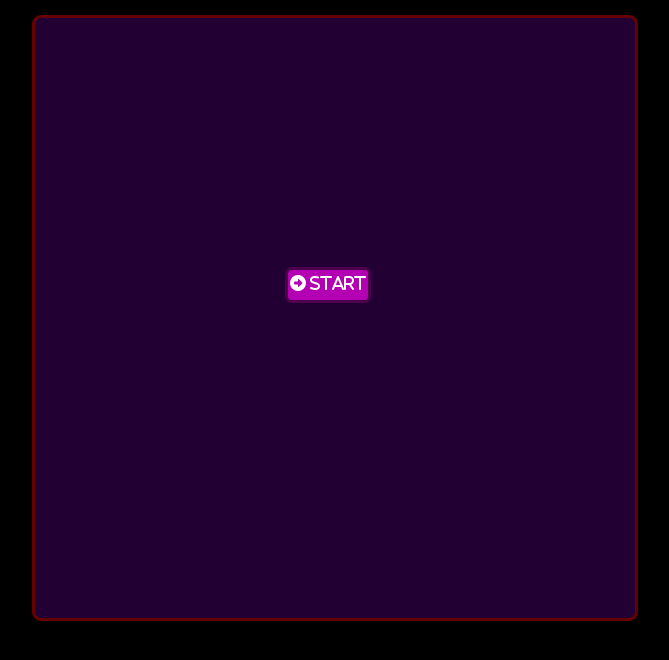
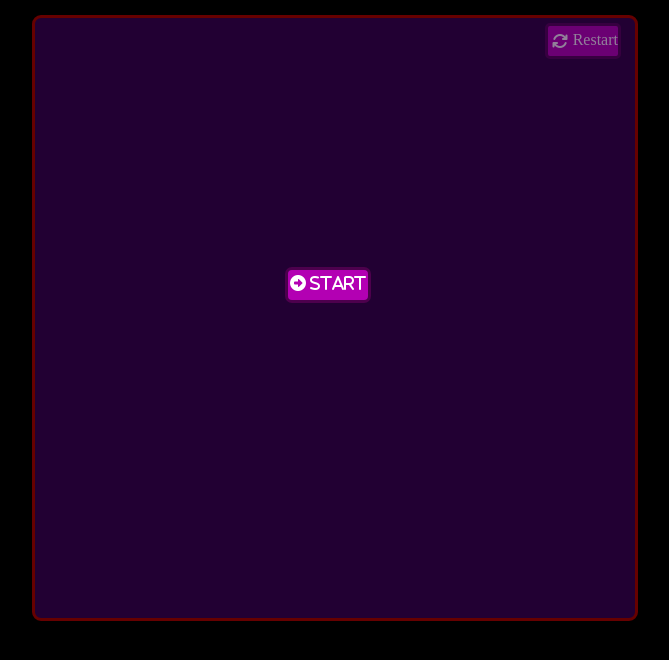
Before and after one commit to kaazuk1987/jots, a plain HTML site: page index.html in a window 1280 px wide. Shown: the whole page, without its empty margins (368-1037 px from the left). Drawn offline with nearby package versions, Linux system fonts and the light colour scheme.

Commit message:
restart sam przycisk

```diff
--- a/index.html
+++ b/index.html
@@ -21,6 +21,7 @@
     		<div id=pkt> </div>
  			<div class= "butstart" ><i class="fas fa-arrow-alt-circle-right"> START</i>
  			</div>
+ 			<div id="reload"><i class="fas fa-sync"></i><span>Restart</span></div>
 
     		<div id="cel"></div>
     		<div id="prbarbor"></div>
--- a/style.css
+++ b/style.css
@@ -33,18 +33,64 @@ h1{
 	margin-top: 5px;
 	color:#ffffff;
 
+
 }
 .butstart>i:hover{
 		color:#ff0000;
 		transition: color 1s;
+
 }
 .butstart:hover{
 
 	width:100px;
+	background-color: #ff00dd;
+	transition: background-color 1s, width 1s ;
+}
+#reload
+
+{background-color:#b300b3;
+top:5px;
+left:510px;
+width: 70px;
+height: 30px;
+text-align: right;
+position: relative;
+border:3px solid #4d004d;
+border-radius:5px;
+color:white;
+opacity:0.5;
+}
+#reload > i{
+	display: block;
+	position:absolute;
+	bottom:-7px;
+	left:-10px;
+	width:30px;
+	height: 30px;
+	color:white;
+	transform: rotate(0deg);
+}
+#reload > i:hover
+{transform: scale(1.5,1.5);
+transition:transform 1s;
+}
+#reload > span{
+	color:white;
+	top:5px;
+	position:relative;
+}
+#reload > span:hover{
+	color:red;
+	top:5px;
+	position:relative;
+	transition:color 2s;
+}
+#reload:hover{
+	opacity:1;
+	width:80px;
 	background-color: #cc00cc;
 	transition: color 1s, width 1s ;
 }
-
 
 #back{
 	cursor: crosshair;
```
